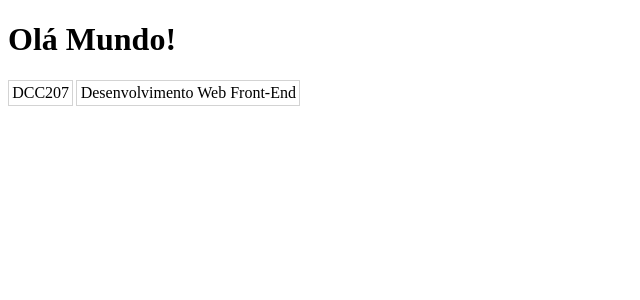
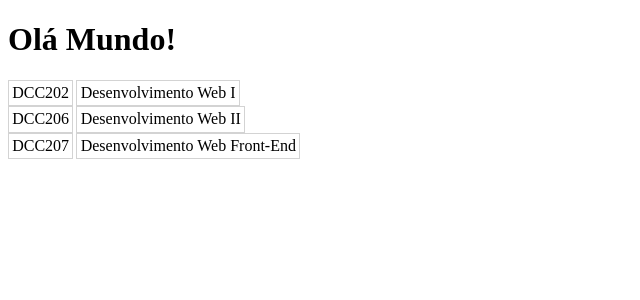
Before and after one commit to ufjf-dcc207/ufjf-dcc207-2024-3-a-atv01-MatheusRM1, a React (Vite) app: page / in a window 1280 px wide. Shown: the top 300 px of the page, without its empty margins (0-640 px from the left). Built offline with nearby package versions, Linux system fonts and the light colour scheme.

Commit message:
adiciona props

```diff
--- a/src/App.tsx
+++ b/src/App.tsx
@@ -1,10 +1,12 @@
 import Disciplina from "./Disciplina";
 
 export default function App() {
-  return(
-  <>
-    <h1>Olá Mundo!</h1>
-    <Disciplina />
-  </>
-  )
+  return (
+    <>
+      <h1>Olá Mundo!</h1>
+      <Disciplina codigo="DCC202" nome="Desenvolvimento Web I" />
+      <Disciplina codigo="DCC206" nome="Desenvolvimento Web II" />
+      <Disciplina codigo="DCC207" nome="Desenvolvimento Web Front-End" />
+    </>
+  );
 }
--- a/src/Disciplina.tsx
+++ b/src/Disciplina.tsx
@@ -1,13 +1,16 @@
 import "./Disciplina.css";
 
-export default function Disciplina() {
-    const codigo = "DCC207";
-    const nome = "Desenvolvimento Web Front-End";
+type DisciplinaProps = {
+    codigo: string;
+    nome: string;
+}
+
+export default function Disciplina(props: DisciplinaProps) {
 
   return (
   <div className="disciplina">
-    <div>{codigo}</div>
-    <div>{nome}</div>
+    <div>{props.codigo}</div>
+    <div>{props.nome}</div>
   </div>
   );
 }
```
